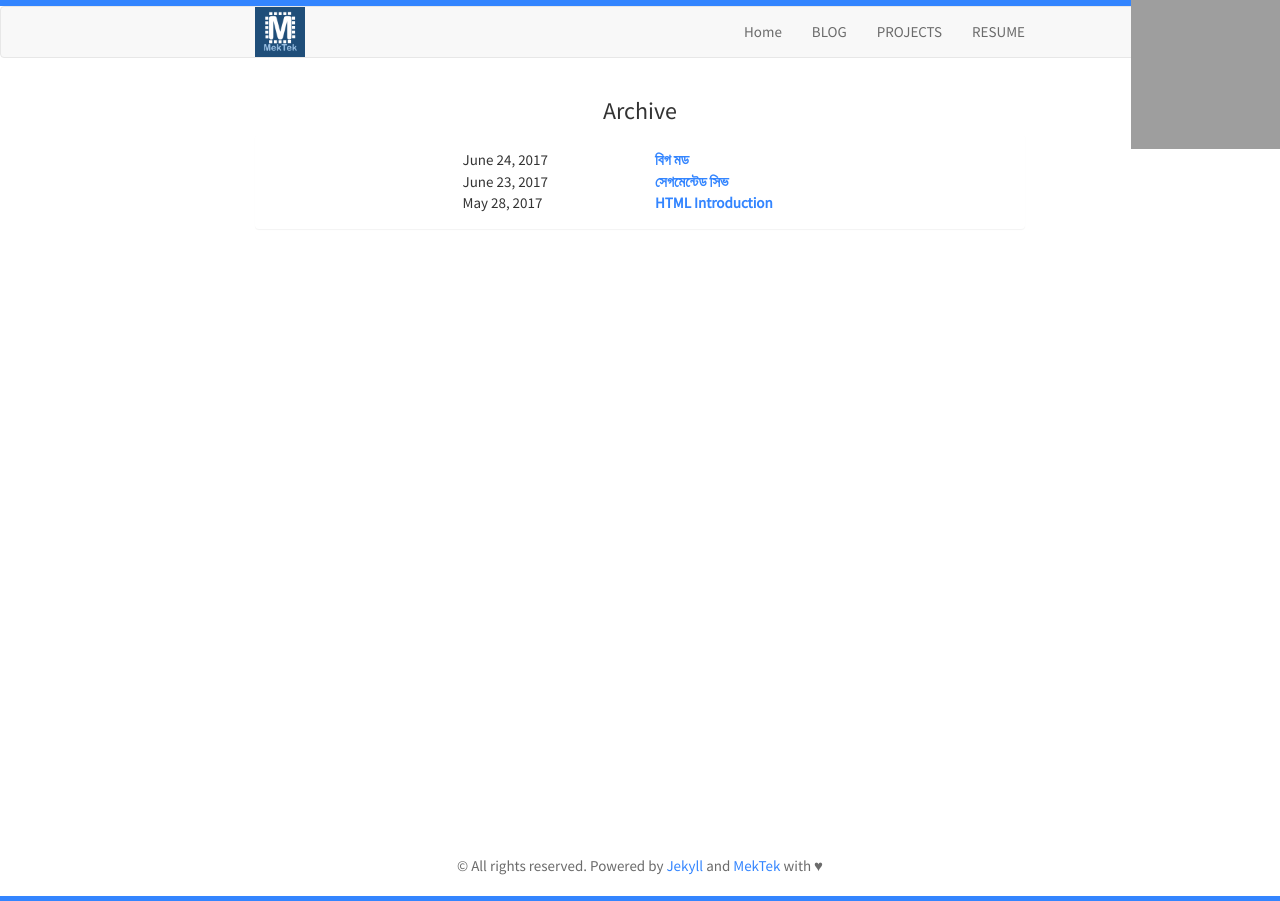
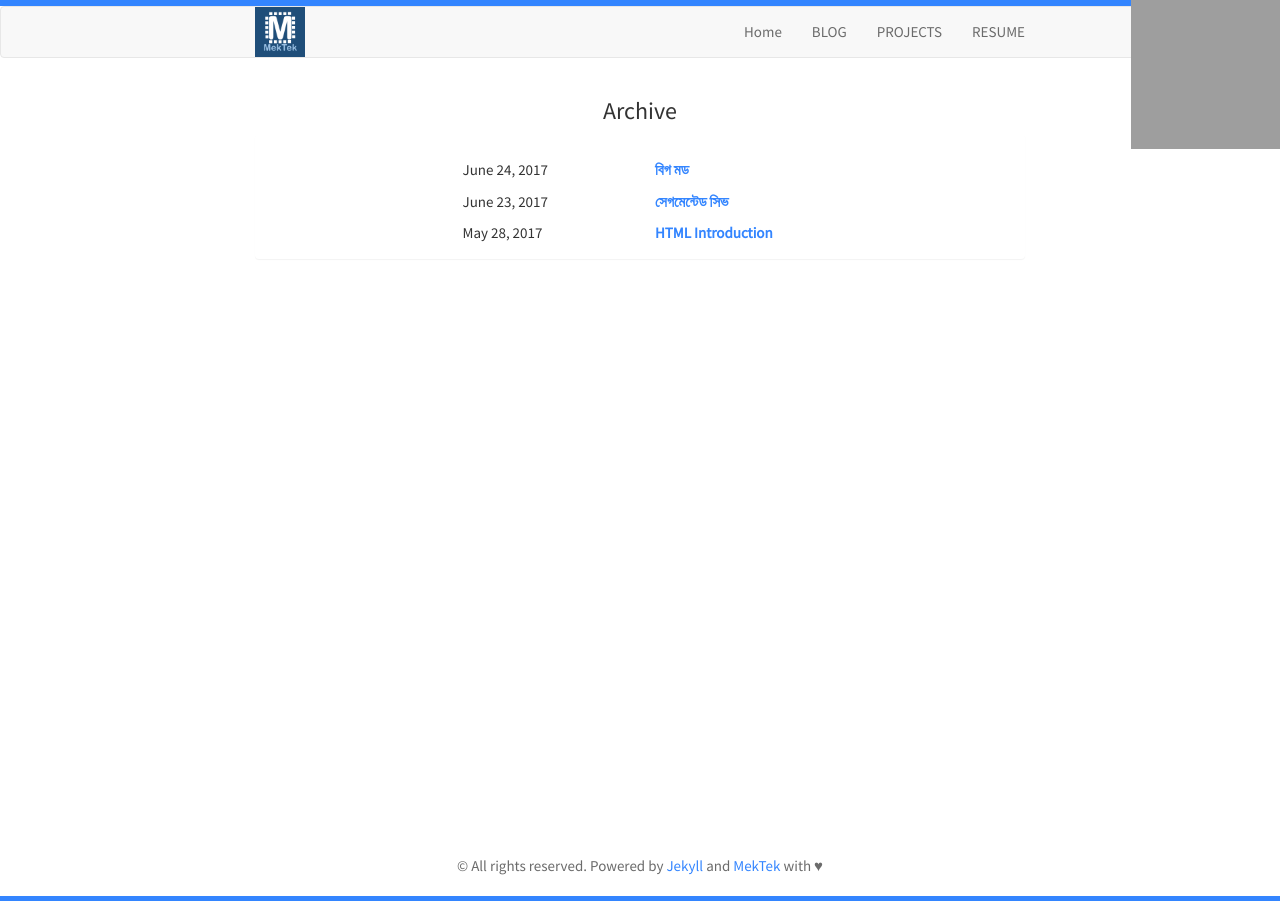
Before and after one commit to MekTekBD/shawon, a Jekyll site: the page built from blog.html, in a window 1280 px wide. Built offline with Jekyll 4.4.1, drawn with Linux system fonts in a browser that asks for light colours; nearby versions of some CDN libraries; library files that are not in the unit come from our copies; grey boxes are pictures that could not be loaded.

Commit message:
Update blog.html

```diff
--- a/blog.html
+++ b/blog.html
@@ -13,13 +13,13 @@ title: Blog
 				<div class="col-sm-3 col-md-3 col-lg-3">
 				</div>
 				 <div class="col-sm-3 col-md-3 col-lg-3">
-					 <div style="font-size:15px;padding:10,0,10,0;">
+					 <div style="font-size:15px;padding-top:10px;">
 					 	{{ post.date | date: "%B %e, %Y" }}
 					 </div>
 
 				 </div>
 				 <div class="col-sm-6 col-md-6 col-lg-6">
-					 <div style="font-size:15px;padding:10,0,10,0;">
+					 <div style="font-size:15px;padding-top:10px;">
 					 	<strong><a href="{{ site.baseurl }}{{ post.url }}">{{ post.title }}</a></strong>
 					 </div>
 
```
